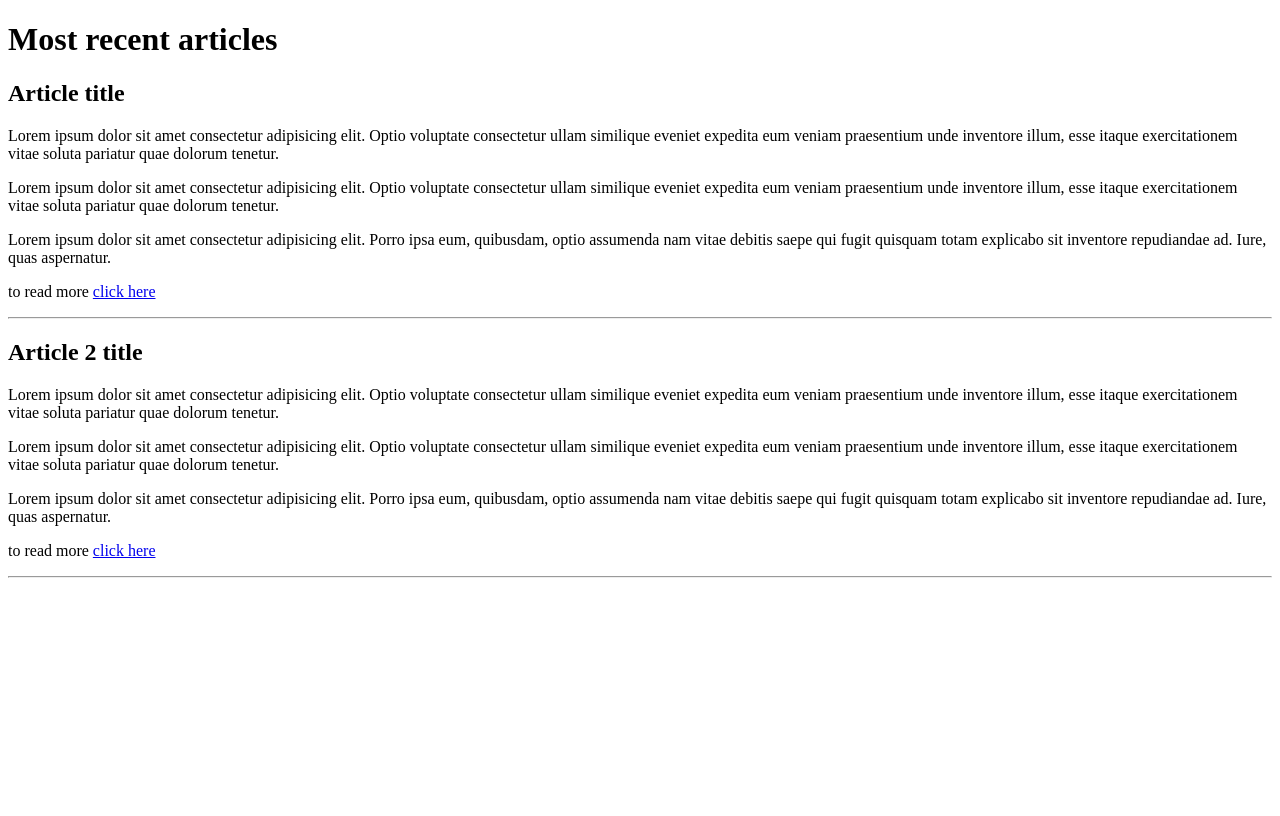
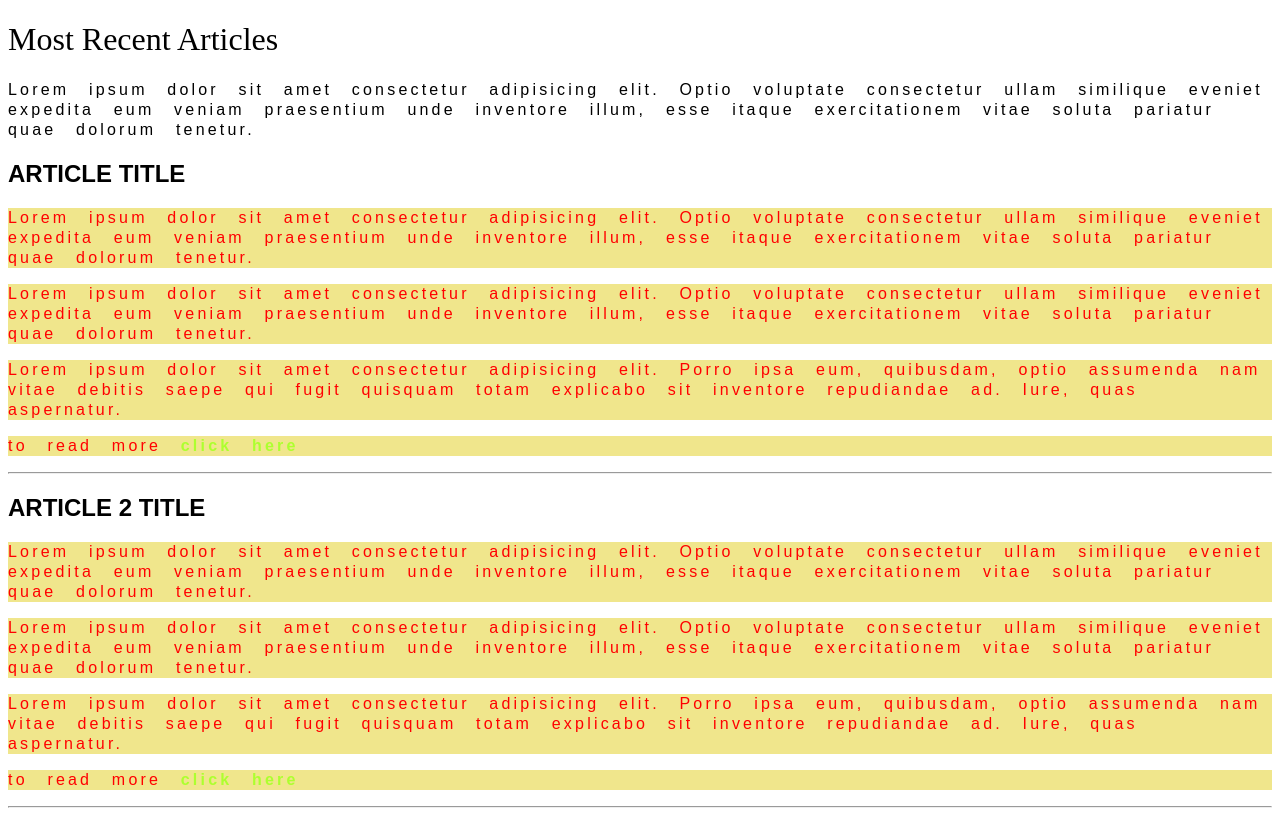
Before and after one commit to danieljackiewicz/CSS-basics, a plain HTML site: page articletext.html in a window 1280 px wide. Drawn offline with Linux system fonts and the light colour scheme.

Commit message:
fonts and text formated

```diff
--- a/articletext.html
+++ b/articletext.html
@@ -9,6 +9,14 @@
   <body>
     <h1>Most recent articles</h1>
     <article>
+      <div>
+        <p>
+          Lorem ipsum dolor sit amet consectetur adipisicing elit. Optio
+          voluptate consectetur ullam similique eveniet expedita eum veniam
+          praesentium unde inventore illum, esse itaque exercitationem vitae
+          soluta pariatur quae dolorum tenetur.
+        </p>
+      </div>
       <h2>Article title</h2>
       <p>
         Lorem ipsum dolor sit amet consectetur adipisicing elit. Optio voluptate
--- a/css/syntaxtext.css
+++ b/css/syntaxtext.css
@@ -0,0 +1,50 @@
+/*article {
+  font-size: 16px;
+}
+article h2 {
+  font-size: 4em;
+}
+article p {
+  font-size: 50%;
+}
+article ma 16px, następnie powiększyliśmy 4 razy h2 od 16px oraz zmniejszamy p o 50% z 16px.*/
+
+article h2,
+article p {
+  font-family: Arial, Helvetica, sans-serif;
+}
+/*jeśli nie ma arial na kompie to wybierz Helvetica, jeśli nie to sans-serif itd*/
+
+a {
+  text-decoration: inherit;
+} /*inherit - dziedziczy po rodzicu*/
+
+h1 {
+  font-weight: normal;
+} /*nie wszystkie czcionki mają opcje bolder i lighter*/
+h1 {
+  text-transform: capitalize;
+} /*capitalize ustawia wielkie litery w każdym słowie*/
+
+h2 {
+  text-transform: uppercase;
+}
+
+article > p {
+  color: red;
+  background-color: khaki;
+}
+a {
+  color: greenyellow;
+  text-decoration: none;
+  font-weight: bold;
+}
+a:hover {
+  color: darkmagenta;
+  background-color: darkolivegreen;
+}
+p {
+  letter-spacing: 0.2em;
+  word-spacing: 12px;
+  line-height: 20px; /*nie definiujemy wielkości przerwy tylko wielkość przerwy z czcionką font 12px i przerwa 8px*/
+}
```
